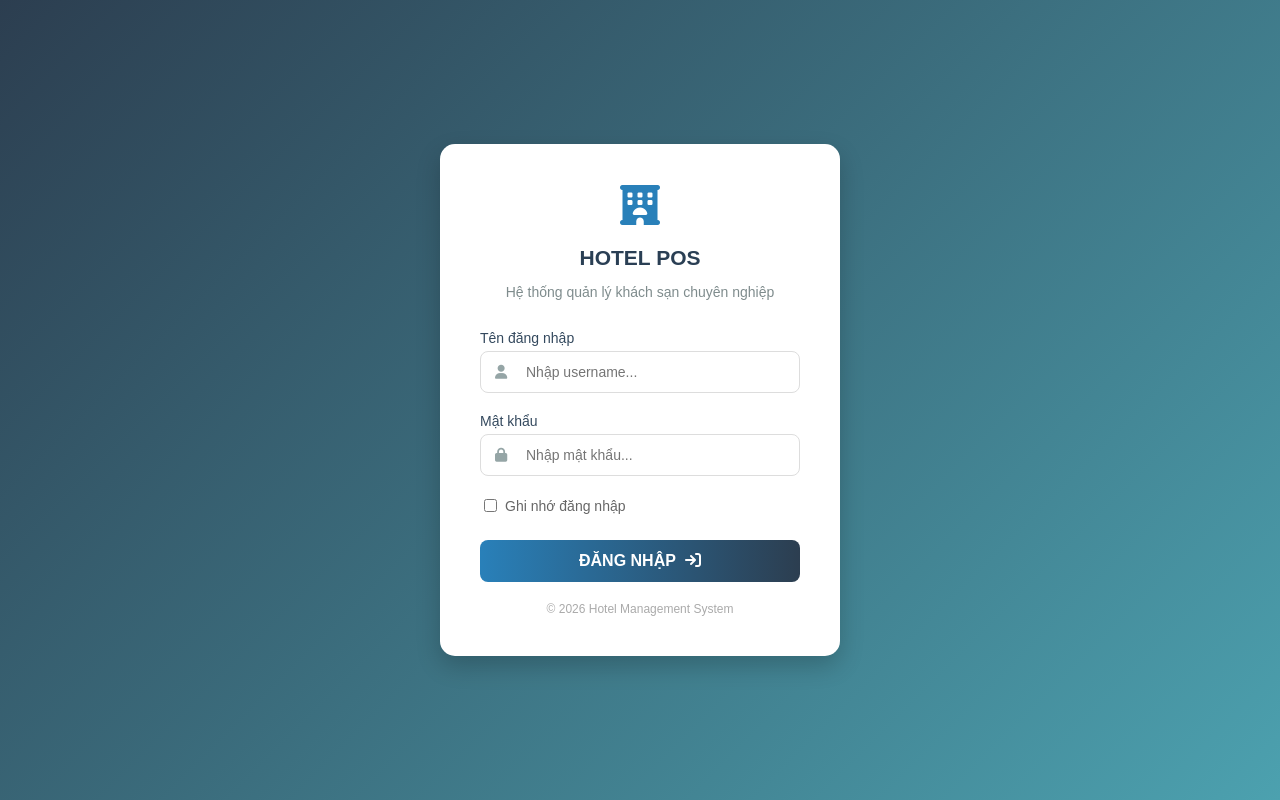
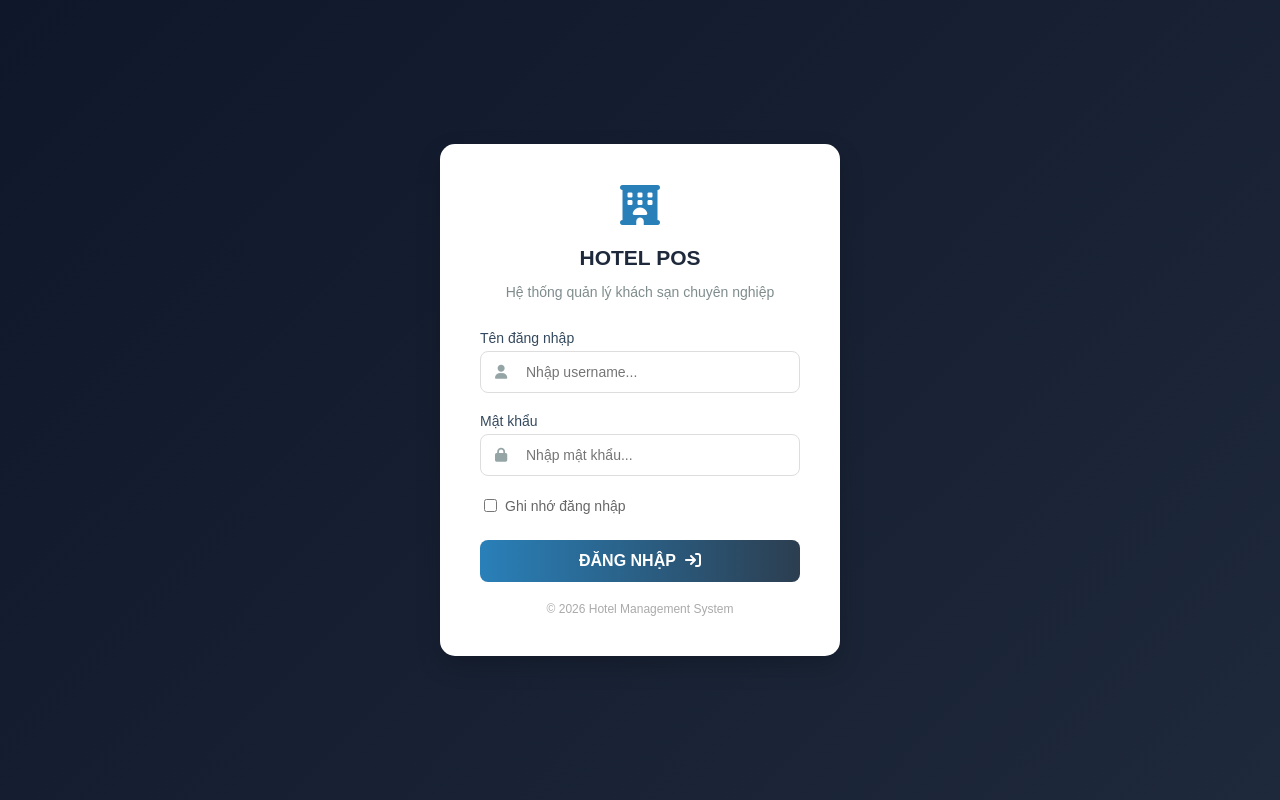
Before and after one commit to minhduong101000/hotel_management_system, a Flask app: a page that uses templates/auth/login.html in a window 1280 px wide. Run offline with Flask 3, Linux system fonts and the light colour scheme; tables that the repository leaves empty hold one stand-in row (values such as "Sample post").

Commit message:
style: revamp UI to modern premium soft-ui design

```diff
--- a/static/css/style.css
+++ b/static/css/style.css
@@ -4,32 +4,32 @@
 * {
     box-sizing: border-box;
 }
-/* Import cả Roboto (Dashboard) và Poppins (Login) */
-@import url('https://fonts.googleapis.com/css2?family=Poppins:wght@300;400;600&family=Roboto:wght@400;500;700;900&display=swap');
+/* Import cả Roboto, Poppins và Inter */
+@import url('https://fonts.googleapis.com/css2?family=Poppins:wght@300;400;600&family=Roboto:wght@400;500;700;900&family=Inter:wght@300;400;500;600;700;800&display=swap');
 
 :root {
     /* Màu giao diện chính */
-    --bg-app: #ecf0f5;
-    --bg-sidebar: #2A3F54;
-    --text-sidebar: #E7E7E7;
+    --bg-app: #f4f7f9;
+    --bg-sidebar: #1e293b;
+    --text-sidebar: #f8fafc;
 
     /* Màu trạng thái phòng */
-    --c-green: #27ae60;  /* Phòng trống */
-    --c-orange: #d35400; /* Đang ở */
-    --c-yellow: #f39c12; /* Bẩn */
-    --c-blue: #2980b9;   /* Đặt trước */
-    --c-purple: #6f42c1; /* Giờ */
+    --c-green: linear-gradient(135deg, #10b981 0%, #059669 100%);  /* Phòng trống */
+    --c-orange: linear-gradient(135deg, #f59e0b 0%, #d97706 100%); /* Đang ở */
+    --c-yellow: linear-gradient(135deg, #eab308 0%, #ca8a04 100%); /* Bẩn */
+    --c-blue: linear-gradient(135deg, #3b82f6 0%, #2563eb 100%);   /* Đặt trước */
+    --c-purple: linear-gradient(135deg, #8b5cf6 0%, #6d28d9 100%); /* Giờ */
 
     /* Màu Login */
-    --login-bg-start: #2c3e50;
-    --login-bg-end: #4ca1af;
+    --login-bg-start: #0f172a;
+    --login-bg-end: #1e293b;
 }
 
 /* =========================================
    2. GLOBAL & DASHBOARD LAYOUT
    ========================================= */
 body {
-    font-family: 'Roboto', sans-serif;
+    font-family: 'Inter', sans-serif;
     background-color: var(--bg-app);
     font-size: 14px;
     height: 100vh;
--- a/templates/layouts/base.html
+++ b/templates/layouts/base.html
@@ -5,7 +5,7 @@
     <title>Hotel POS Pro</title>
     <link href="https://cdn.jsdelivr.net/npm/bootstrap@5.3.0/dist/css/bootstrap.min.css" rel="stylesheet">
     <link rel="stylesheet" href="https://cdnjs.cloudflare.com/ajax/libs/font-awesome/6.4.0/css/all.min.css">
-    <link rel="stylesheet" href="{{ url_for('static', filename='css/style.css') }}">
+    <link rel="stylesheet" href="{{ url_for('static', filename='css/style.css') }}?v={{ range(1, 1000000000) | random }}">
 </head>
 <body>
 
```
Also changed, not shown: other parts of static/css/style.css (+44 -31 lines).
